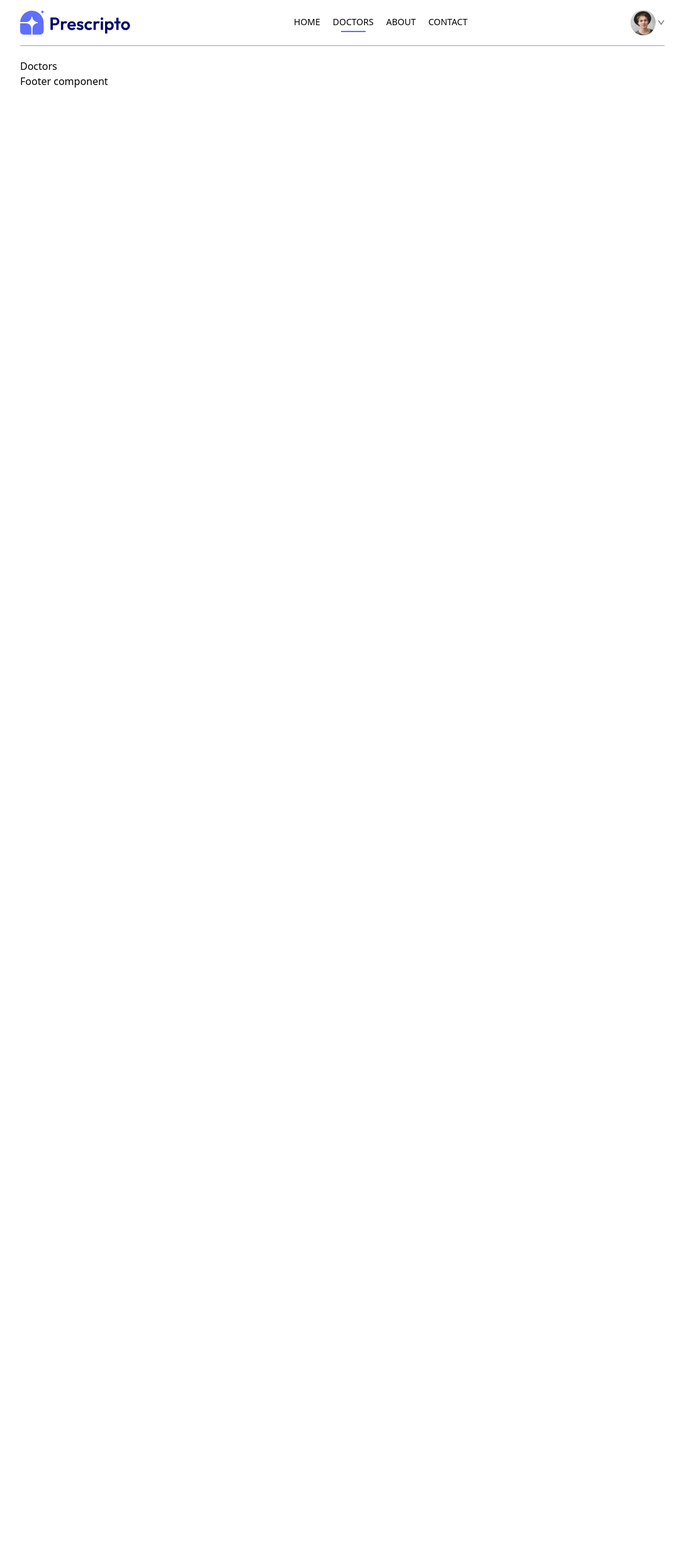
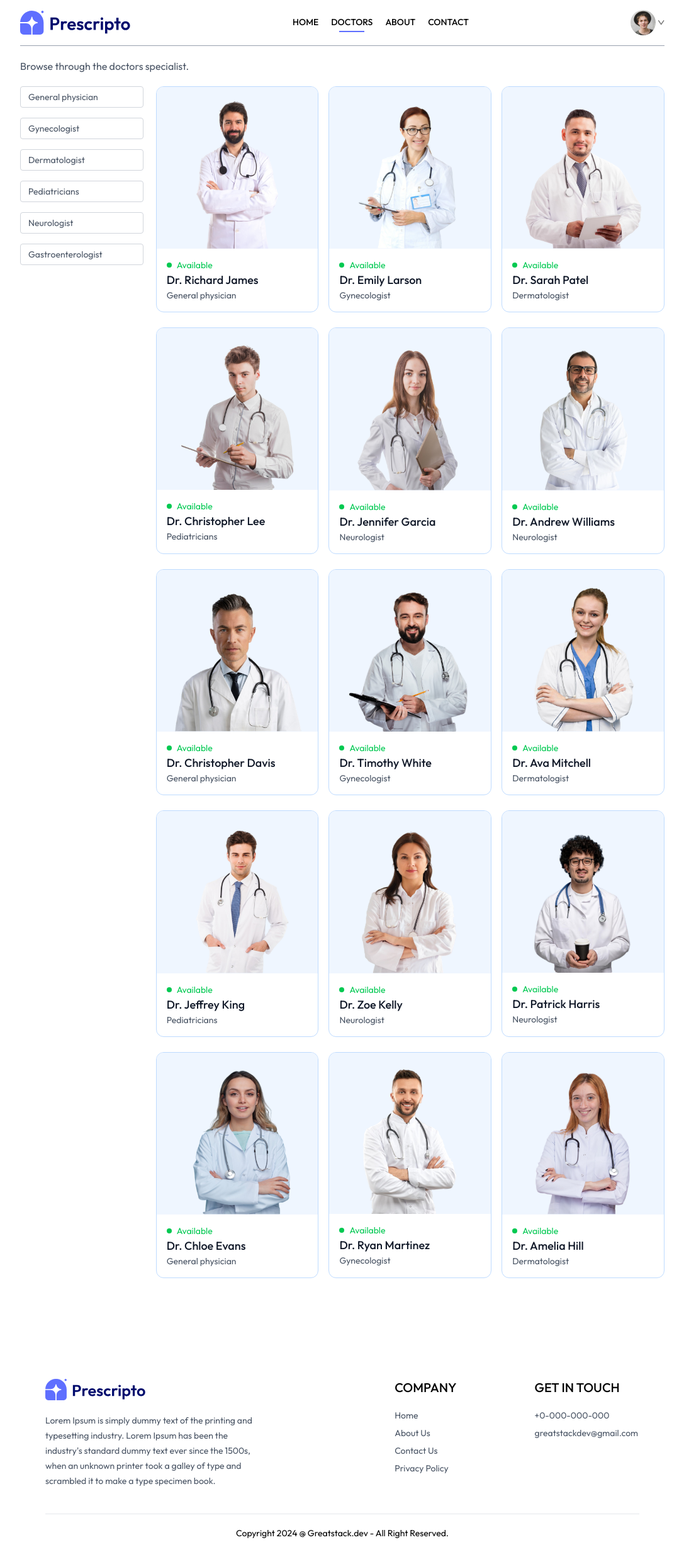
Before and after one commit to gelead/prescripto, a React (Vite) app in the folder frontend/: page /doctors in a window 1280 px wide. Shown: the whole page at 63% size, without its empty margins (96-1183 px from the left). Before the commit the page ends 800 px from the top, so only its background shows below. Built offline with nearby package versions, Linux system fonts and the light colour scheme.

Commit message:
build the Doctors grid UI page

```diff
--- a/frontend/src/components/Footer.jsx
+++ b/frontend/src/components/Footer.jsx
@@ -1,9 +1,41 @@
-import React from 'react'
-
+import React from "react";
+import { assets } from "../assets/assets";
 const Footer = () => {
   return (
-    <div>Footer component</div>
-  )
-}
+    <div className="md:mx-10">
+      <div className="flex flex-col sm:grid grid-cols-[3fr_1fr_1fr] gap-14 my-10 mt-40 text-sm">
+        <div>
+          <img className="mb-5 w-40" src={assets.logo} alt="logo image" />
+          <p className="w-full md:w-2/3 text-gray-600 leading-6">
+            Lorem Ipsum is simply dummy text of the printing and typesetting
+            industry. Lorem Ipsum has been the industry's standard dummy text
+            ever since the 1500s, when an unknown printer took a galley of type
+            and scrambled it to make a type specimen book.
+          </p>
+        </div>
+        <div>
+          <p className="text-xl font-medium mb-5">COMPANY</p>
+          <ul className="flex flex-col gap-2 text-gray-600">
+            <li>Home</li>
+            <li>About Us</li>
+            <li>Contact Us</li>
+            <li>Privacy Policy</li>
+          </ul>
+        </div>
+        <div>
+          <p className="text-xl font-medium mb-5">GET IN TOUCH</p>
+          <ul className="flex flex-col gap-2 text-gray-600">
+            <li>+0-000-000-000</li>
+            <li>greatstackdev@gmail.com</li>
+          </ul>
+        </div>
+      </div>
+      <div>
+        <hr className="text-gray-200" />
+        <p className="py-5 text-sm text-center">Copyright 2024 @ Greatstack.dev - All Right Reserved.</p>
+      </div>
+    </div>
+  );
+};
 
-export default Footer
+export default Footer;
--- a/frontend/src/index.css
+++ b/frontend/src/index.css
@@ -1,5 +1,10 @@
+@import url('https://fonts.googleapis.com/css2?family=Outfit:wght@100..900&family=Poppins:wght@400;500;600;700&display=swap');
 @import "tailwindcss";
 
+
+* {
+  font-family: Outfit;
+}
 @theme {
   --color-primary: #5f6fff;
 }
--- a/frontend/src/pages/Doctors.jsx
+++ b/frontend/src/pages/Doctors.jsx
@@ -1,9 +1,113 @@
-import React from 'react'
+import React, { useContext, useEffect, useState } from "react";
+import { NavLink, useNavigate, useParams } from "react-router-dom";
+import { AppContext } from "../context/AppContext";
 
 const Doctors = () => {
+  const { speciality } = useParams();
+  const { doctors } = useContext(AppContext);
+  const [filterDoc, setFilterDoc] = useState([]);
+  const navigate = useNavigate();
+  const applyFilter = () => {
+    if (speciality) {
+      setFilterDoc(doctors.filter((doc) => doc.speciality === speciality));
+    } else {
+      setFilterDoc(doctors);
+    }
+  };
+  useEffect(() => {
+    applyFilter();
+  }, [doctors, speciality]);
   return (
-    <div>Doctors</div>
-  )
-}
+    <div>
+      <p className="text-gray-600">Browse through the doctors specialist.</p>
+      <div className="flex flex-col sm:flex-row items-start gap-5 mt-5 ">
+        <div className="flex flex-col gap-4 text-sm text-gray-600">
+          <NavLink
+            to="/doctors/General physician"
+            className={({ isActive }) =>
+              `w-[94vh] sm:w-auto pl-3 py-1.5 pr-16 border border-gray-300 rounded transition-all cursor-pointer
+    ${isActive ? "bg-indigo-100 text-black" : "hover:bg-gray-100"}`
+            }
+          >
+            General physician
+          </NavLink>
 
-export default Doctors
+          <NavLink
+            to="/doctors/Gynecologist"
+            className={({ isActive }) =>
+              `w-[94vh] sm:w-auto pl-3 py-1.5 pr-16 border border-gray-300 rounded transition-all cursor-pointer
+    ${isActive ? "bg-indigo-100 text-black" : "hover:bg-gray-100"}`
+            }
+          >
+            Gynecologist
+          </NavLink>
+
+          <NavLink
+            to="/doctors/Dermatologist"
+            className={({ isActive }) =>
+              `w-[94vh] sm:w-auto pl-3 py-1.5 pr-16 border border-gray-300 rounded transition-all cursor-pointer
+    ${isActive ? "bg-indigo-100 text-black" : "hover:bg-gray-100"}`
+            }
+          >
+            Dermatologist
+          </NavLink>
+
+          <NavLink
+            to="/doctors/Pediatricians"
+            className={({ isActive }) =>
+              `w-[94vh] sm:w-auto pl-3 py-1.5 pr-16 border border-gray-300 rounded transition-all cursor-pointer
+    ${isActive ? "bg-indigo-100 text-black" : "hover:bg-gray-100"}`
+            }
+          >
+            Pediatricians
+          </NavLink>
+
+          <NavLink
+            to="/doctors/Neurologist"
+            className={({ isActive }) =>
+              `w-[94vh] sm:w-auto pl-3 py-1.5 pr-16 border border-gray-300 rounded transition-all cursor-pointer
+    ${isActive ? "bg-indigo-100 text-black" : "hover:bg-gray-100"}`
+            }
+          >
+            Neurologist
+          </NavLink>
+
+          <NavLink
+            to="/doctors/Gastroenterologist"
+            className={({ isActive }) =>
+              `w-[94vh] sm:w-auto pl-3 py-1.5 pr-16 border border-gray-300 rounded transition-all cursor-pointer
+    ${isActive ? "bg-indigo-100 text-black" : "hover:bg-gray-100"}`
+            }
+          >
+            Gastroenterologist
+          </NavLink>
+        </div>
+        <div className="w-full grid [grid-template-columns:repeat(auto-fill,minmax(200px,1fr))] gap-4 gap-y-6">
+          {filterDoc.map((item) => (
+            <div
+              onClick={() => navigate(`/appointment/${item._id}`)}
+              className="border border-blue-200 rounded-xl overflow-hidden cursor-pointer hover:translate-y-[-10px] transition-all duration-500"
+              key={item._id}
+            >
+              <img
+                className="bg-blue-50"
+                src={item.image}
+                alt={`${item.name} image`}
+              />
+              <div className="p-4">
+                <div className="flex items-center gap-2 text-sm text-center text-green-500">
+                  <p className="w-2 h-2 bg-green-500 rounded-full "></p>
+                  <p>Available</p>
+                </div>
+                <p className="text-gray-900 text-lg font-medium">{item.name}</p>
+                <p className="text-gray-600 text-sm">{item.speciality}</p>
+              </div>
+            </div>
+          ))}
+        </div>
+      </div>
+    </div>
+  );
+};
+
+export default Doctors;
```
